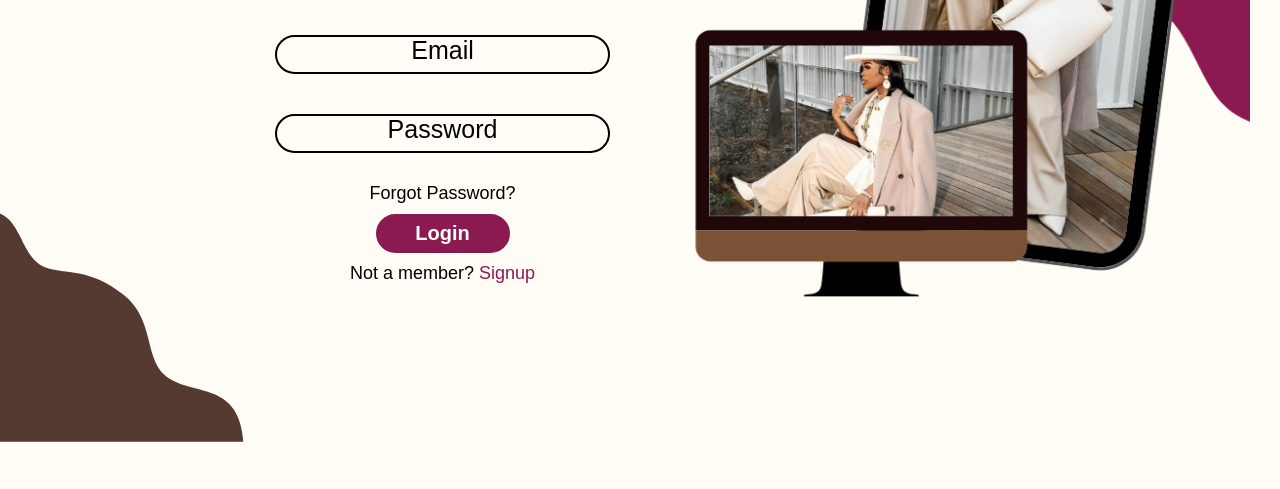
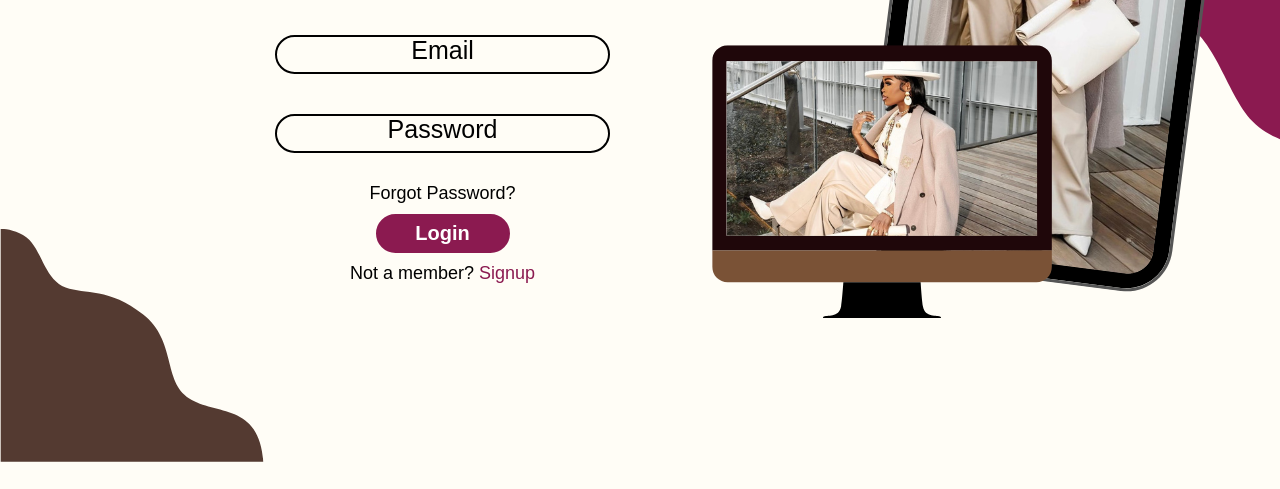
Before and after one commit to mjacobs1341/Mellys-Closet, a plain HTML site: page homepage.html in a window 1280 px wide. Shown: the part 371-860 px from the top of the page. Drawn offline with nearby package versions, Linux system fonts and the light colour scheme.

Commit message:
fixed alignment issues in css for homepage

```diff
--- a/css/style.css
+++ b/css/style.css
@@ -9,6 +9,7 @@ body {
     background-color: #FFFDF6;
     margin: 0;
     padding: 0;
+    overflow: hidden;
 }
 
 
@@ -96,27 +97,33 @@ body {
 
 .brown-shape-img {
     position: absolute;
-    bottom: -20px;
-    margin: -20px;
-    padding: -20px;
+    bottom: -60px;
+    left: 0;
+
 
 }
 
 .brown-shape-img img {
     height: auto;
     display: block;
+    margin: 0;
 }
 
 
 
 .cell-pic {
-    position: absolute ;
-    top: -20px;
+    position: absolute;
+    top: -15px;
+    right: 0;
     padding: 0;
+    margin: 0;
+
 
 }
 
 .cell-pic img {
-    max-width: 1250px;
+    max-width: 1350px;
+    height: auto;
+    display: block;
 
 }
```
